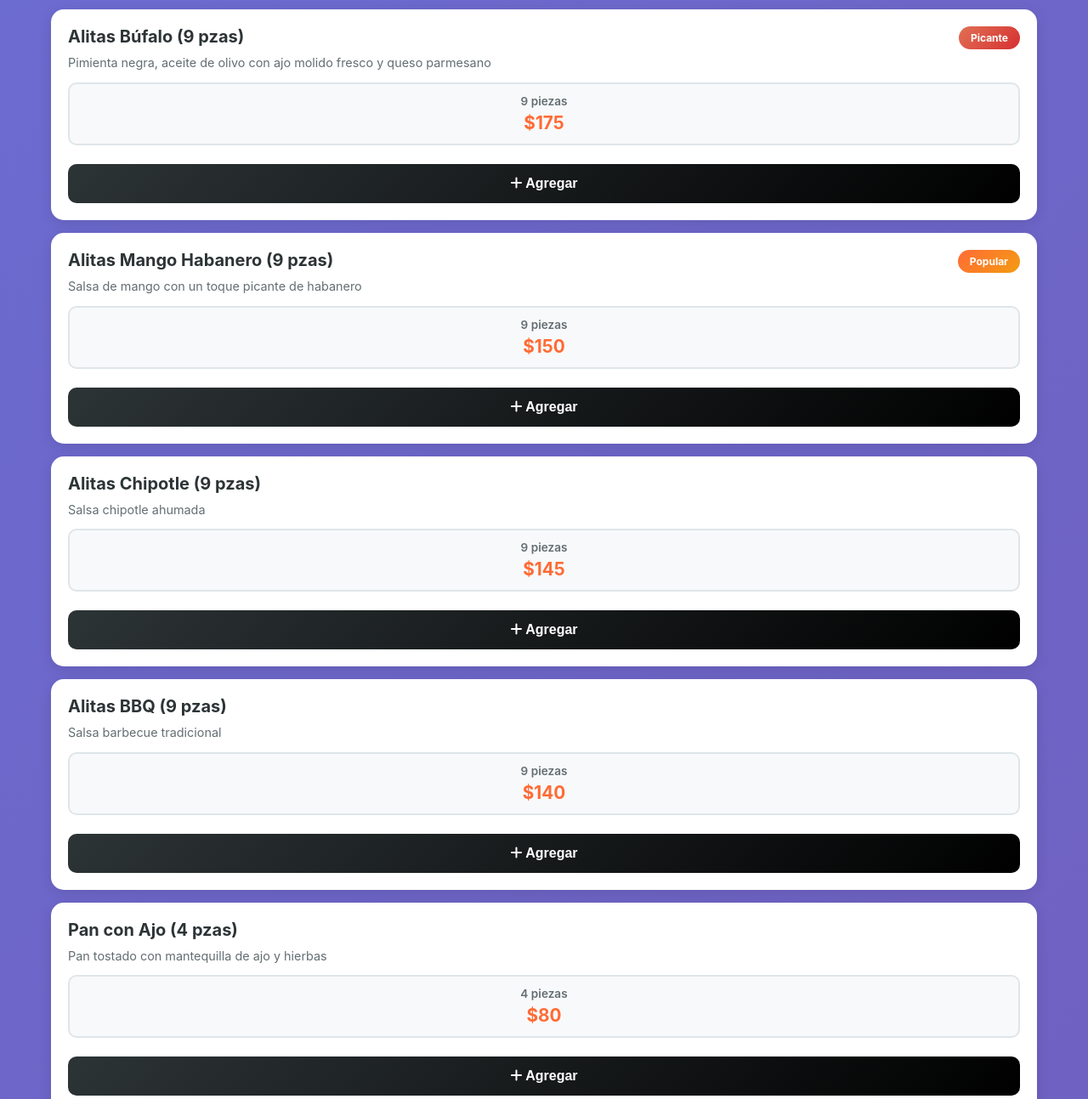
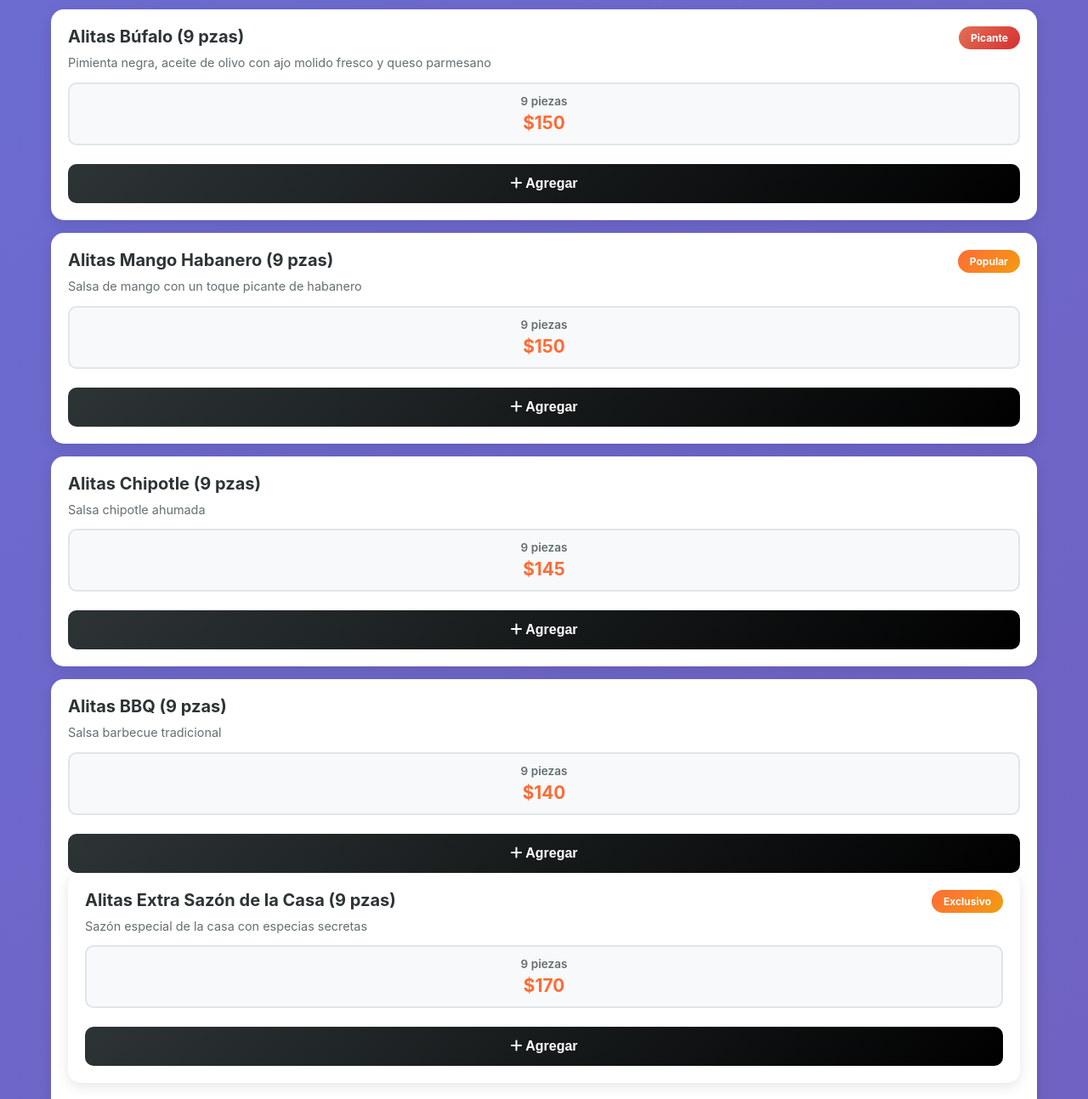
Before and after one commit to parousia007-bit/Jaguar-market, a plain HTML site: page templates/pizzeria_tavolos.html in a window 1280 px wide. Shown: the part 4980-6273 px from the top of the page at 85% size. Drawn offline with Linux system fonts and the light colour scheme.

Commit message:
Corrección final de precios Tavolos
PRECIOS ACTUALIZADOS:
- Pizza Rey: Mediana 10, Grande 20, Familiar 30
- Pizza Rellena Carnes: Mediana 75, Grande 75, Familiar 85
- Pizza Rellena Vegetales: Mediana 95, Grande 95, Familiar 95
- Alitas Búfalo: 75 → 50
- Alitas Extra Sazón de la Casa: agregado a 70

Precios verificados:
- Alitas Mango Habanero: 50
- Alitas Chipotle: 45
- Alitas BBQ: 40

Correcciones solicitadas por el cliente Antonio.

```diff
--- a/templates/pizzeria_tavolos.html
+++ b/templates/pizzeria_tavolos.html
@@ -848,7 +848,7 @@
                     <span class="item-badge picante">Picante</span>
                 </div>
                 <div class="item-prices">
-                    <div class="price-option" data-size="9 piezas" data-price="175"><span class="price-label">9 piezas</span><span class="price-value">$175</span></div>
+                    <div class="price-option" data-size="9 piezas" data-price="150"><span class="price-label">9 piezas</span><span class="price-value">$150</span></div>
                 </div>
                 <button class="btn-add" onclick="addToCart('Alitas Búfalo', this)"><i class="fas fa-plus"></i> Agregar</button>
             </div>
@@ -891,6 +891,20 @@
                     <div class="price-option" data-size="9 piezas" data-price="140"><span class="price-label">9 piezas</span><span class="price-value">$140</span></div>
                 </div>
                 <button class="btn-add" onclick="addToCart('Alitas BBQ', this)"><i class="fas fa-plus"></i> Agregar</button>
+            <div class="menu-item" data-category="alitas">
+                <div class="item-header">
+                    <div class="item-info">
+                        <h3>Alitas Extra Sazón de la Casa (9 pzas)</h3>
+                        <p class="item-ingredients">Sazón especial de la casa con especias secretas</p>
+                    </div>
+                    <span class="item-badge">Exclusivo</span>
+                </div>
+                <div class="item-prices">
+                    <div class="price-option" data-size="9 piezas" data-price="170"><span class="price-label">9 piezas</span><span class="price-value">$170</span></div>
+                </div>
+                <button class="btn-add" onclick="addToCart('Alitas Extra Sazón de la Casa', this)"><i class="fas fa-plus"></i> Agregar</button>
+            </div>
+
             </div>
 
             <div class="menu-item" data-category="alitas">
```
